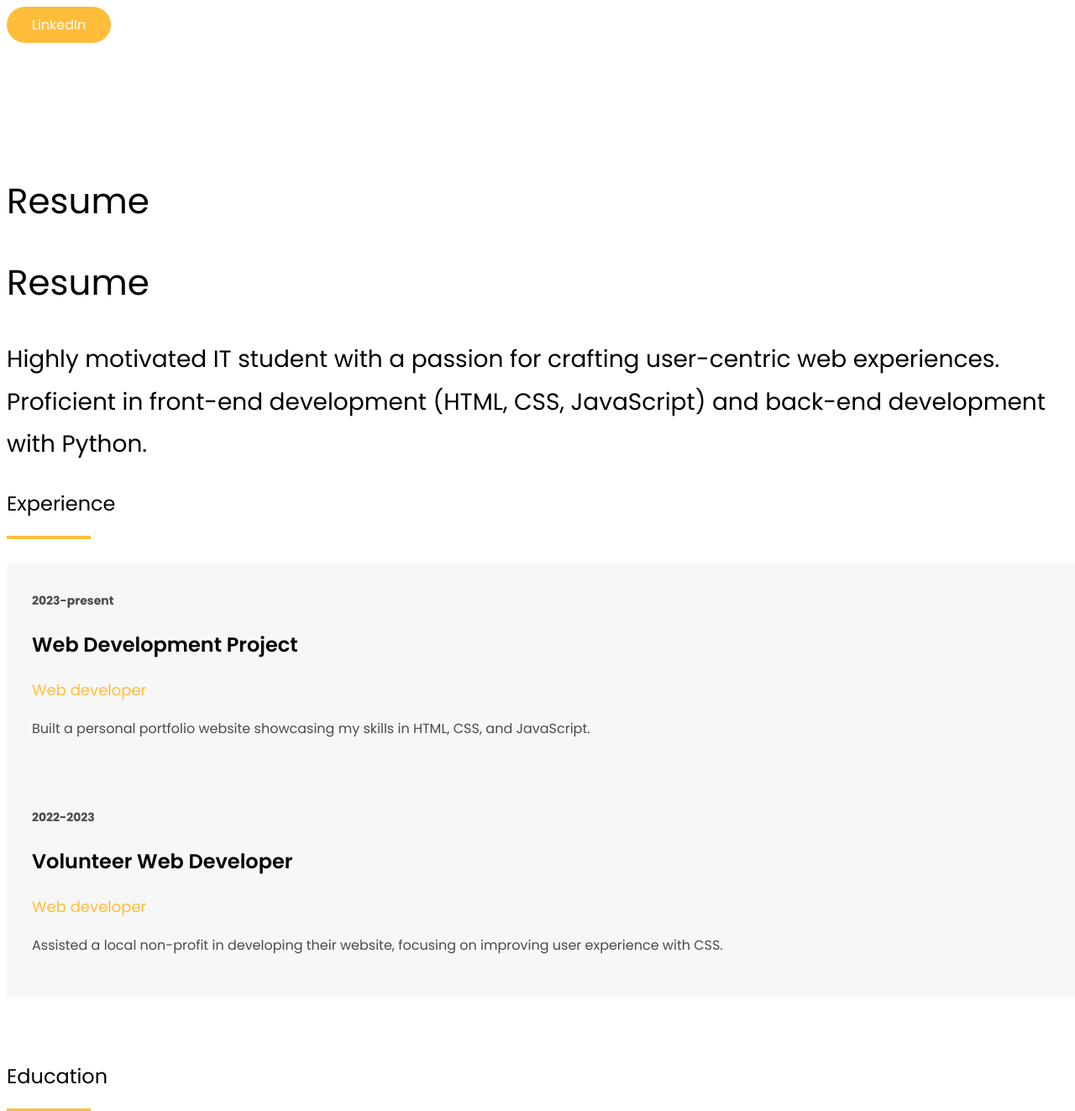
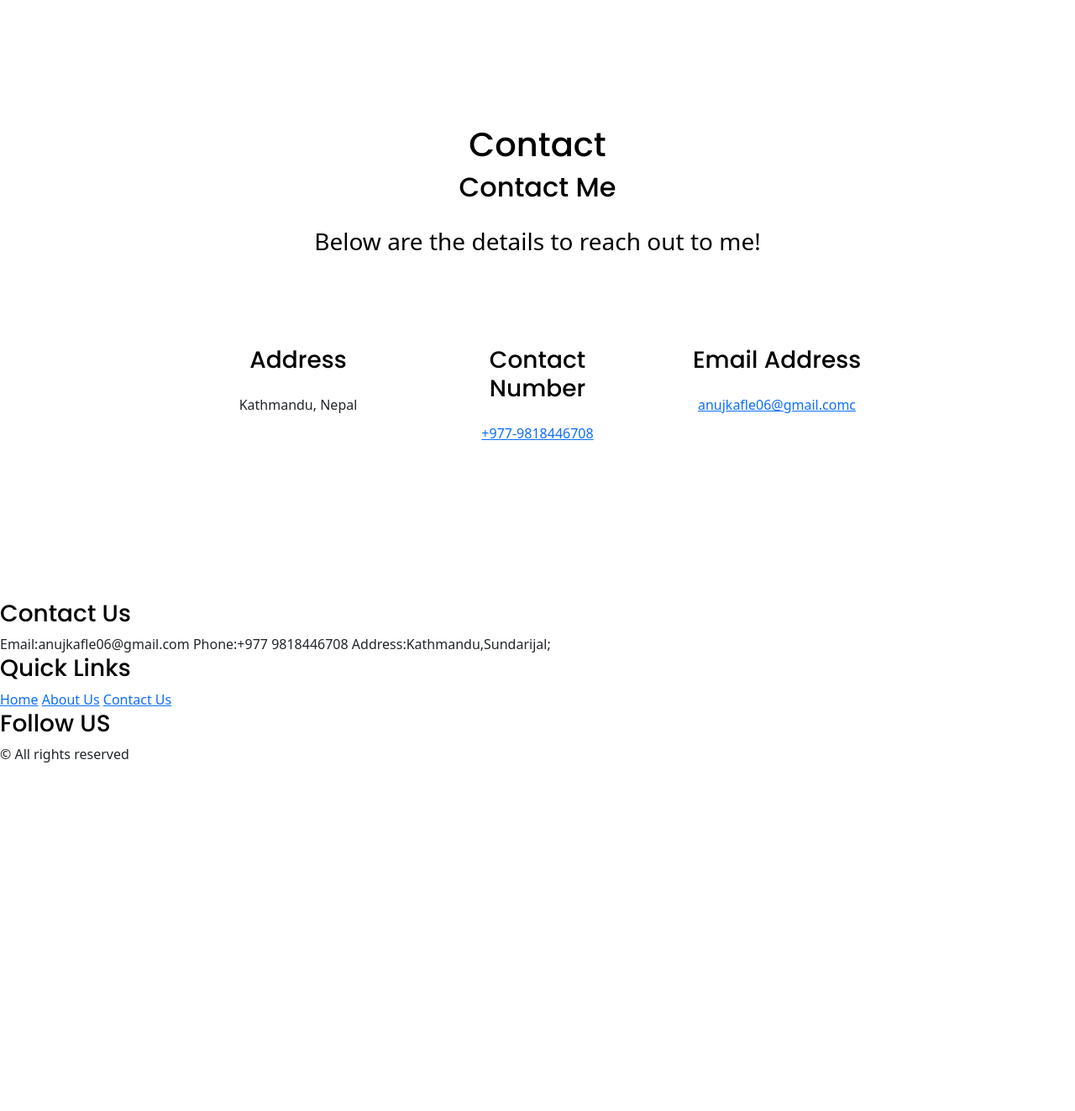
Before and after one commit to AnujKafle06/myProject, a Flask app: page / in a window 1280 px wide; the page is wider, and only the part inside the window is pictured. Shown: the part 3160-4483 px from the top of that part at 84% size. After the commit the page ends 4068 px from the top of that part, so only its background shows below. Run offline with Flask 3, Linux system fonts and the light colour scheme; parts of the project's set-up code (start-up, migrations or seed data) failed here and were passed over; some libraries are stand-ins or nearby versions.

Commit message:
Update index.html

```diff
--- a/templates/index.html
+++ b/templates/index.html
@@ -8,7 +8,8 @@
     <link href="https://fonts.googleapis.com/css?family=Poppins:100,200,300,400,500,600,700,800,900" rel="stylesheet">
 
     <link rel="stylesheet" href="css/open-iconic-bootstrap.min.css">
-    <link rel="stylesheet" href="/static/style.css">
+    <link rel="stylesheet" href="/style.css">
+	<link href="https://cdn.jsdelivr.net/npm/bootstrap@5.0.2/dist/css/bootstrap.min.css" rel="stylesheet" integrity="sha384-EVSTQN3/azprG1Anm3QDgpJLIm9Nao0Yz1ztcQTwFspd3yD65VohhpuuCOmLASjC" crossorigin="anonymous">
 
 
 
@@ -105,7 +106,7 @@
   <body data-spy="scroll" data-target=".site-navbar-target" data-offset="300">
 
 
-    <nav class="navbar navbar-expand-lg navbar-dark ftco_navbar ftco-navbar-light site-navbar-target" id="ftco-navbar">
+    <nav class="navbar navbar-expand-lg navbar-dark ftco_navbar ftco-navbar-light site-navbar-target bg-dark color-white" id="ftco-navbar">
 	    <div class="container">
 	      <a class="navbar-brand" href="index.html">Anuj Kafle</a>
 	      <button class="navbar-toggler js-fh5co-nav-toggle fh5co-nav-toggle" type="button" data-toggle="collapse" data-target="#ftco-nav" aria-controls="ftco-nav" aria-expanded="false" aria-label="Toggle navigation">
@@ -441,26 +442,41 @@
    </div>
  </section>
 
+ <div class="footer">
+    <div class="box-container">
+        <div class="box">
+            <h3>Contact Us</h3>
+            <a>Email:anujkafle06@gmail.com </a>
+            <a>Phone:+977 9818446708</a>
+            <a>Address:Kathmandu,Sundarijal;</a>
+
+        </div>
+    <div class="box">
+        <h3>Quick Links</h3>
+        <a href="#">Home</a>
+        <a href="#">About Us</a>
+        <a href="#">Contact Us</a>
+    </div>
+    <div class="box-follow">
+        <h3>Follow US</h3>
+        <div>
+        <a href="https://www.facebook.com/" class="facebook" ><i class="fa fa-facebook-official" aria-hidden="true" style="color: #316ff6;"></i></a >
+            <a href="" class="https://twitter.com/?lang=en"><i class="fa fa-twitter-square" aria-hidden="true" style="color: #1DA1F2;"></i></a>
+            <a href="https://www.instagram.com/" class="Instagram" ><i class="fa fa-instagram" aria-hidden="true" style="color:#C13584;"></i></a>
+            <a href="https://www.youtube.com/" class="Youtube" ><i class="fa fa-youtube-play" aria-hidden="true" style="color:#FF0000;"></i></a>
+        </div>
+    </div>
+    </div>
+    <div class="bottom">
+        <p>&copy; All rights reserved </p>
+    </div>
+</div>
 
 
 
-    <footer class="ftco-footer ftco-section">
-		<div class="container">
-		  <div class="row">
-			<div class="col-md-12 text-center">
-
-			  <p>
-	All rights reserved
-	</p>
-			</div>
-		  </div>
-		</div>
-	  </footer>
 
 
   <!-- loader -->
-  <div id="ftco-loader" class="show fullscreen"><svg class="circular" width="48px" height="48px"><circle class="path-bg" cx="24" cy="24" r="22" fill="none" stroke-width="4" stroke="#eeeeee"/><circle class="path" cx="24" cy="24" r="22" fill="none" stroke-width="4" stroke-miterlimit="10" stroke="#F96D00"/></svg></div>
-
 
   <script src="js/jquery.min.js"></script>
   <script src="js/jquery-migrate-3.0.1.min.js"></script>
@@ -474,7 +490,7 @@
   <script src="js/aos.js"></script>
   <script src="js/jquery.animateNumber.min.js"></script>
   <script src="js/scrollax.min.js"></script>
-
+  <script src="https://cdn.jsdelivr.net/npm/bootstrap@5.0.2/dist/js/bootstrap.bundle.min.js" integrity="sha384-MrcW6ZMFYlzcLA8Nl+NtUVF0sA7MsXsP1UyJoMp4YLEuNSfAP+JcXn/tWtIaxVXM" crossorigin="anonymous"></script>
   <script src="js/main.js"></script>
 
   </body>
```
